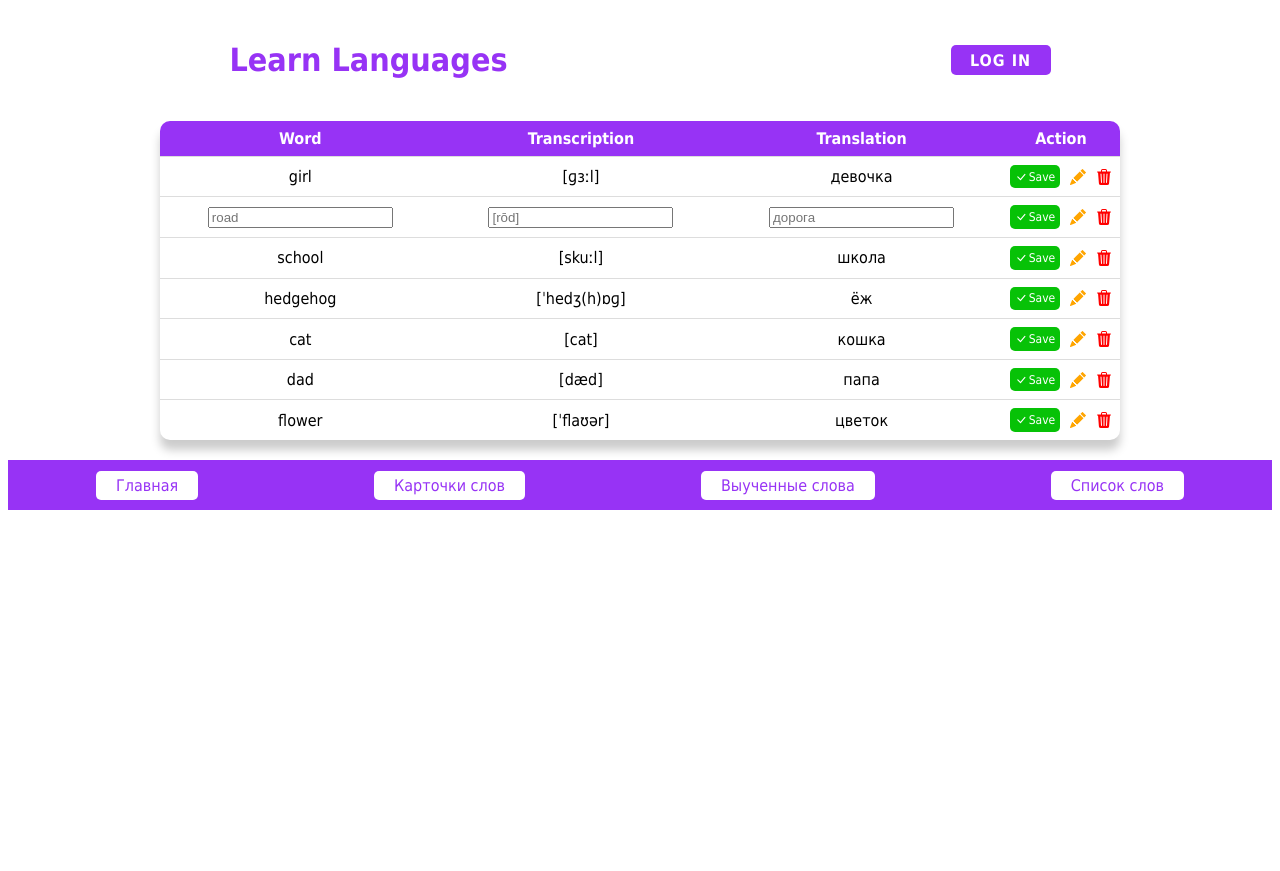
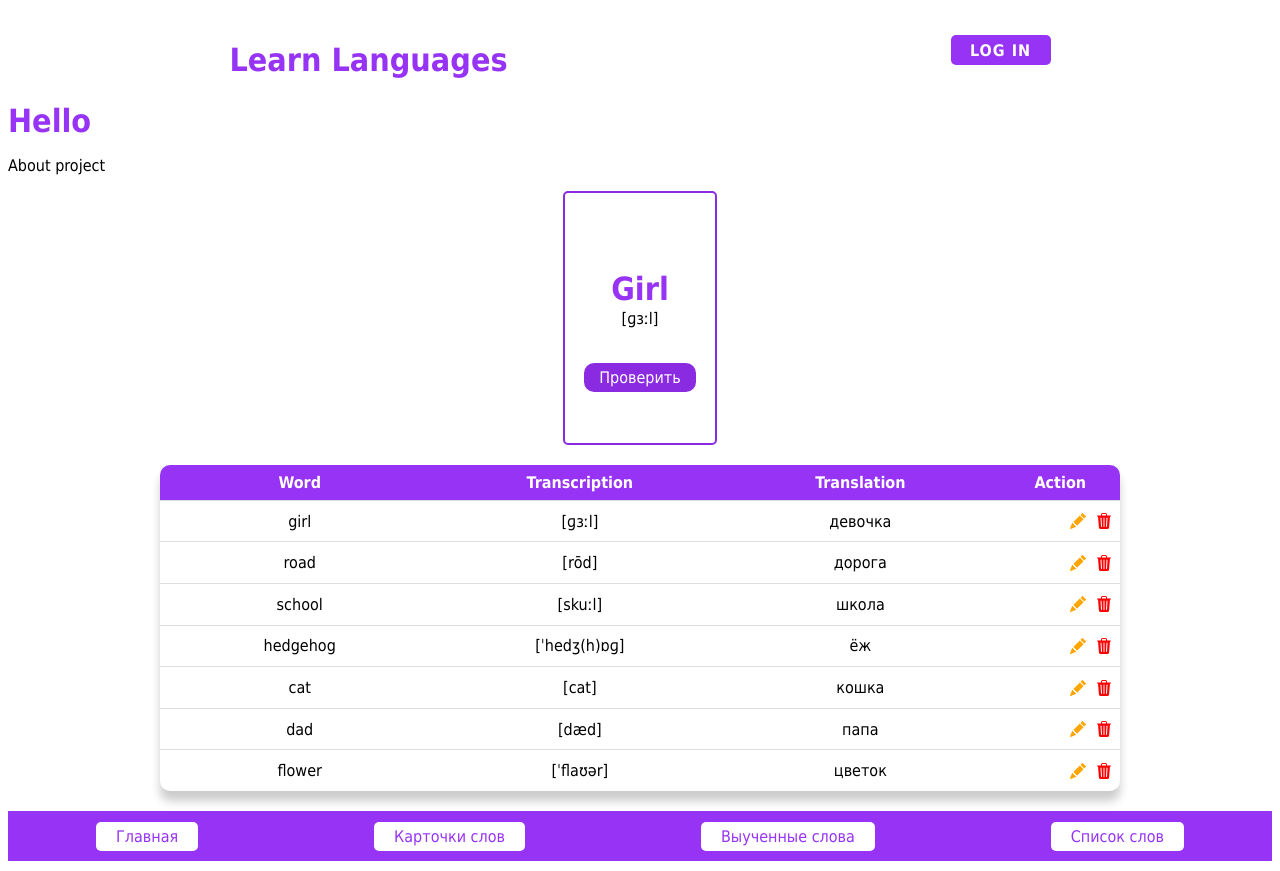
Before and after one commit to AnnKlii/learnLanguages, a React (Vite) app: page / in a window 1280 px wide. Before the commit the page ends 800 px from the top, so only its background shows below. Built offline with nearby package versions, Linux system fonts and the light colour scheme.

Commit message:
add word component, useState

```diff
--- a/src/App.jsx
+++ b/src/App.jsx
@@ -5,10 +5,8 @@ import Word from './components/Word/Word';
 import WordTable from './components/WordTable/WordTable';
 import Main from './components/Main/Main';
 
-
-
-function App() {
-
+function App(props) {
+  const { english, russian } = props;
   return (
     <div className={styles.App}>
       <Header />
--- a/src/components/Buttons/Buttons.jsx
+++ b/src/components/Buttons/Buttons.jsx
@@ -1,11 +1,17 @@
 import { BsFillPencilFill, BsFillTrash3Fill, BsCheckLg } from "react-icons/bs";
 import styles from './Buttons.module.css';
+import { useState } from "react";
 
 export default function Buttons() {
+    const [pressed, setPressed] = useState(false)
+
     return (
         <div className={styles.actions}>
-            <span className={styles.safeBtn}><BsCheckLg /> Save</span>
-            <BsFillPencilFill className={styles.editBtn} />
-            <BsFillTrash3Fill className={styles.deleteBtn} /></div>
+            <span className={pressed ? `${styles.safeBtn}` : `${styles.safeBtn_hidden}`} >
+                Save <BsCheckLg />
+            </span>
+            <BsFillPencilFill onClick={() => { setPressed(true) }} className={styles.editBtn} />
+            <BsFillTrash3Fill className={styles.deleteBtn} />
+        </div >
     )
 }
--- a/src/components/Buttons/Buttons.module.css
+++ b/src/components/Buttons/Buttons.module.css
@@ -17,7 +17,6 @@
 }
 
 .safeBtn {
-
     display: flex;
     background-color: rgb(7, 194, 7);
     border-radius: 5px;
@@ -27,3 +26,10 @@
     gap: 2px;
     align-items: center;
 }
+
+.safeBtn_hidden {
+    visibility: hidden;
+    padding: 0.3rem;
+    font-size: 12px;
+    gap: 2px;
+}
--- a/src/components/EditRow/EditRow.jsx
+++ b/src/components/EditRow/EditRow.jsx
@@ -1,5 +1,6 @@
 import Buttons from '../Buttons/Buttons';
 import styles from './EditRow.module.css';
+import s from '../Buttons/Buttons.module.css'
 
 export default function EditRow(props) {
     return (
@@ -7,7 +8,9 @@ export default function EditRow(props) {
             <td><input placeholder={props.word}></input></td>
             <td><input placeholder={props.transcription}></input></td>
             <td><input placeholder={props.translation}></input></td>
-            <td><Buttons />
+            <td>
+                {/* <span ><BsCheckLg /> Save</span> */}
+                <Buttons />
             </td>
         </tr>
     )
--- a/src/components/Main/Main.jsx
+++ b/src/components/Main/Main.jsx
@@ -1,5 +1,8 @@
 export default function Main() {
     return (
-        <div className="main"></div>
+        <div className="main">
+            <h1>Hello</h1>
+            <p>About project</p>
+        </div>
     )
 }
--- a/src/components/TableRow/TableRow.jsx
+++ b/src/components/TableRow/TableRow.jsx
@@ -1,4 +1,5 @@
 import Buttons from "../Buttons/Buttons";
+import s from '../Buttons/Buttons.module.css'
 import styles from './TableRow.module.css';
 
 export default function TableRow(props) {
@@ -9,6 +10,7 @@ export default function TableRow(props) {
             <td>{props.transcription}</td>
             <td>{props.translation}</td>
             <td>
+                {/* <span ><BsCheckLg /> Save</span> */}
                 <Buttons />
             </td>
         </tr>
--- a/src/components/TableRow/TableRow.module.css
+++ b/src/components/TableRow/TableRow.module.css
@@ -9,3 +9,7 @@
 .tableRow:hover {
     background-color: #ddd;
 }
+
+.hidden {
+    visibility: hidden;
+}
--- a/src/components/Word/Word.jsx
+++ b/src/components/Word/Word.jsx
@@ -1 +1,17 @@
-export default function Word() { }
+import styles from './Word.module.css'
+import { useState } from 'react';
+
+export default function Word(props) {
+    const [pressed, setPressed] = useState(false)
+
+    return (
+        <div className={styles.word}>
+            <h1>Girl</h1>
+            <span>[ɡɜːl]</span>
+
+            <div onClick={() => { setPressed(!pressed) }}
+                className={pressed ? `${styles.pressed}` : `${styles.unpressed}`}></div>
+        </div >
+    )
+
+}
--- a/src/components/Word/Word.module.css
+++ b/src/components/Word/Word.module.css
@@ -0,0 +1,41 @@
+.word {
+    width: 150px;
+    height: 250px;
+    margin: 0 auto;
+    display: flex;
+    flex-direction: column;
+    align-items: center;
+    justify-content: center;
+    border: 2px solid blueviolet;
+    border-radius: 5px;
+}
+
+h1 {
+    margin-bottom: 1px;
+}
+
+.unpressed::after {
+    content: "Проверить";
+    width: 50px;
+    margin-top: 20px;
+    background-color: blueviolet;
+    border: none;
+    border-radius: 10px;
+    color: white;
+    padding: 5px 15px;
+}
+
+.pressed,
+.unpressed {
+    margin-top: 40px;
+}
+
+.pressed::after {
+    content: "Девочка";
+    width: 50px;
+    padding: 5px 15px;
+    border: none;
+    color: blueviolet;
+    text-align: center;
+    font-weight: 600;
+}
--- a/src/components/WordTable/WordTable.jsx
+++ b/src/components/WordTable/WordTable.jsx
@@ -2,8 +2,10 @@ import styles from './WordTable.module.css'
 import items from '../../../words.json';
 import TableRow from '../TableRow/TableRow';
 import EditRow from '../EditRow/EditRow';
+import { useState } from 'react';
 
-export default function WordTable({ id, english, transcription, russian, tags, change }) {
+export default function WordTable() {
+    const [pressed, setPressed] = useState(false)
 
     return (
         <div className={styles.tableWrapper}>
@@ -17,11 +19,15 @@ export default function WordTable({ id, english, transcription, russian, tags, c
                     </tr>
                 </thead>
                 <tbody className={styles.tbody}>{
+
                     items.map((item, index) => {
                         return (
-                            item.change ? <EditRow key={item.id} word={item.english} transcription={item.transcription} translation={item.russian} tags={item.tags} /> : <TableRow key={item.id} word={item.english} transcription={item.transcription} translation={item.russian} tags={item.tags} />
+                            pressed
+                                ? <EditRow key={item.id} word={item.english} transcription={item.transcription} translation={item.russian} tags={item.tags} />
+                                : <TableRow key={item.id} word={item.english} transcription={item.transcription} translation={item.russian} tags={item.tags} />
                         )
                     })
+
                 }
                 </tbody>
             </table>
```
